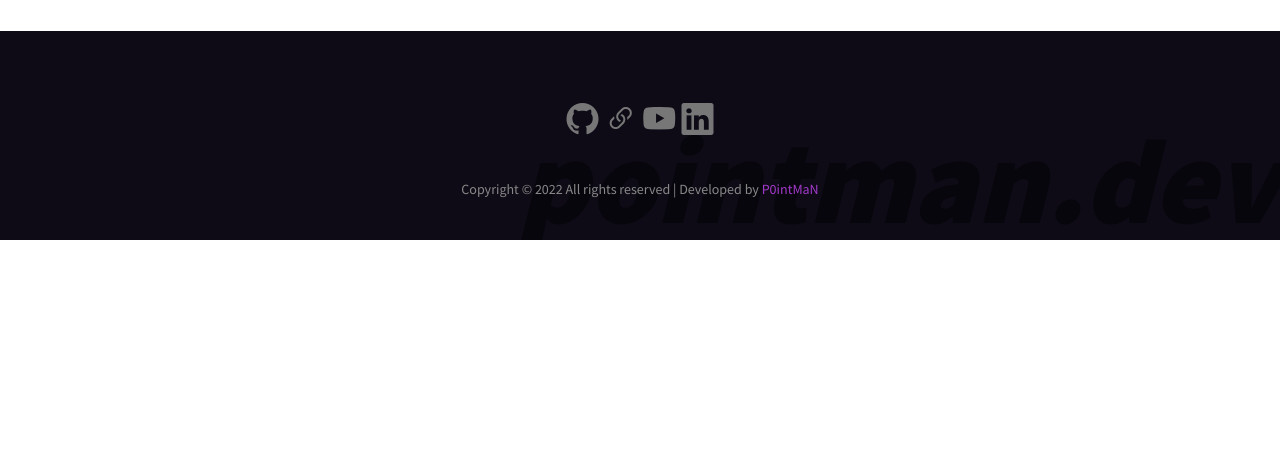
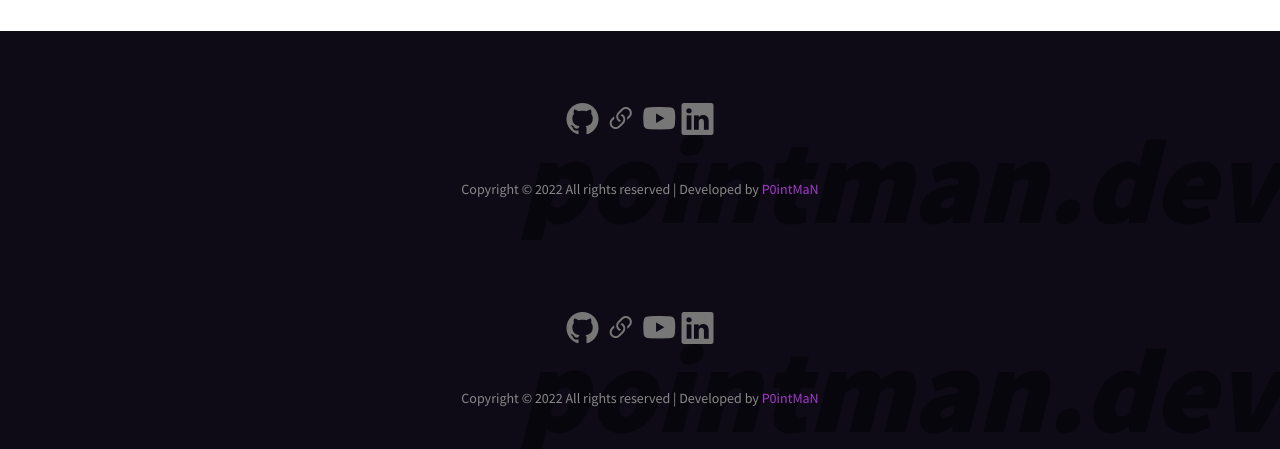
Before and after one commit to P0intMaN/pointman.dev, a Flask app: page / in a window 1280 px wide. Shown: the part 4170-4619 px from the top of the page. Before the commit the page ends 4410 px from the top, so only its background shows below. Run offline with Flask 2, Linux system fonts and the light colour scheme; some libraries are stand-ins or nearby versions.

Commit message:
initial commits

```diff
--- a/pointdev/templates/base.html
+++ b/pointdev/templates/base.html
@@ -49,6 +49,61 @@
     {%block content%}
     {%endblock%}
 
+    <!-- footer begins -->
+    <div class="site-footer bg-original" style="position: relative; overflow: hidden;">
+      <div class="container-fluid">
+          <div class="back-text">
+              pointman.dev
+          </div>
+      </div>
+      <div class="container">
+          <div class="row justify-content-center copyright">
+              <div class="col-lg-7 text-center">
+                  <!-- icons -->
+                  <div class="widget">
+                      <div class="social list-unstyled">
+
+                          <!-- github -->
+                          <li>
+                              <a href="#">
+                                  <span class="bi bi-github"></span>
+                              </a>
+                          </li>
+                          <!-- website -->
+                          <li>
+                              <a href="#">
+                                  <span class="bi bi-link-45deg"></span>
+                              </a>
+                          </li>
+                          <!-- youtube -->
+                          <li>
+                              <a href="#">
+                                  <span class="bi bi-youtube"></span>
+                              </a>
+                          </li>
+                          <!-- linkedin -->
+                          <li>
+                              <a href="#">
+                                  <span class="bi bi-linkedin"></span>
+                              </a>
+                          </li>
+                      </div>
+                  </div>
+                  <div class="widget">
+                      <p style="z-index:5; position: relative;">
+                          Copyright &copy;
+                          <script>document.write(new Date().getFullYear());</script>
+                           All rights reserved | Developed by
+                          <a href="#" target="_blank" rel="nofollow noopener" class="purple">
+                              P0intMaN
+                          </a>
+                      </p>
+                  </div>
+              </div>
+          </div>
+      </div>
+  </div>
+  <!-- footer ends -->
 
     <!-- Bootstrap scripts -->
     <script src="https://cdn.jsdelivr.net/npm/@popperjs/core@2.10.2/dist/umd/popper.min.js" integrity="sha384-7+zCNj/IqJ95wo16oMtfsKbZ9ccEh31eOz1HGyDuCQ6wgnyJNSYdrPa03rtR1zdB" crossorigin="anonymous"></script>
```
